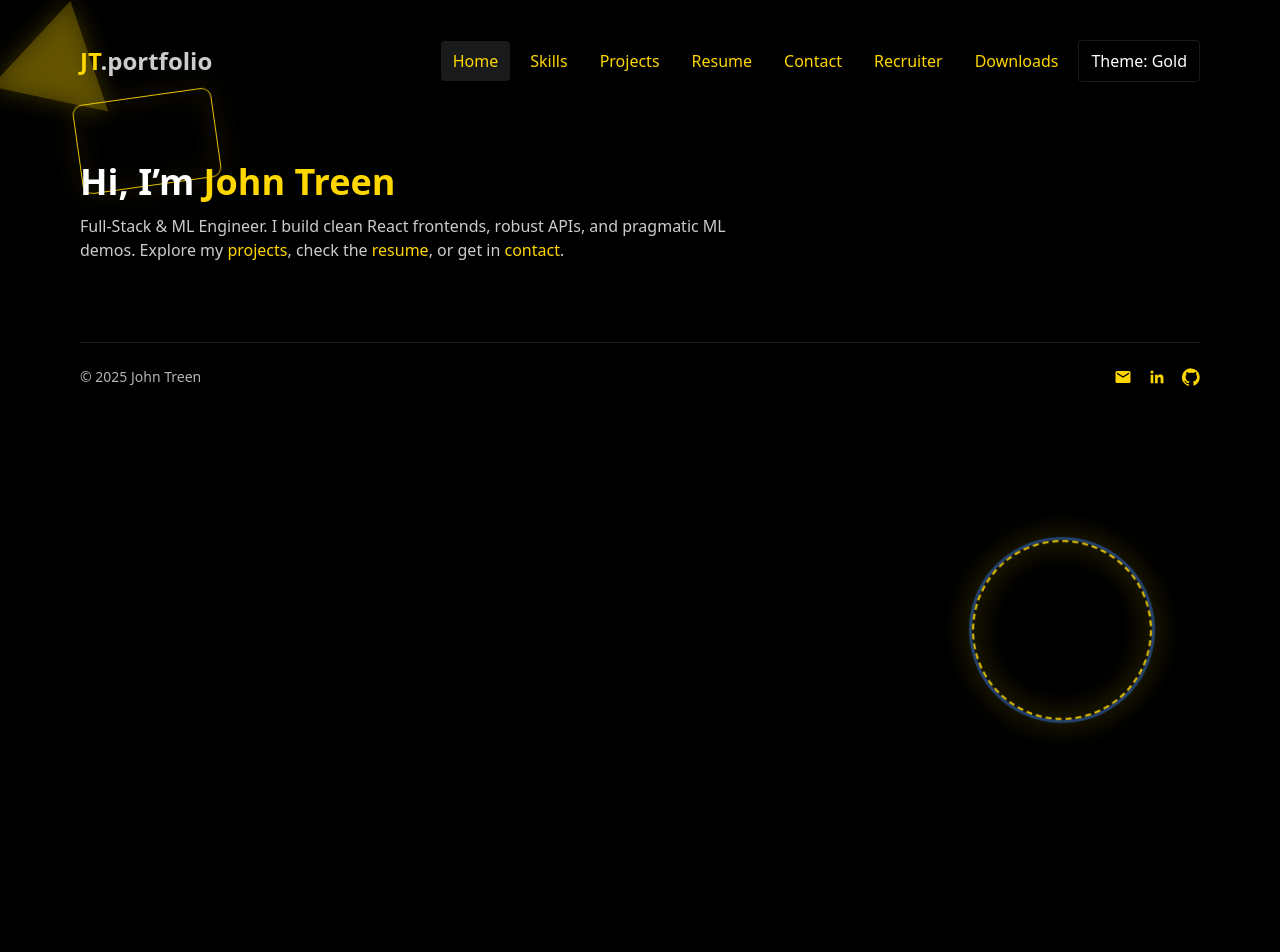
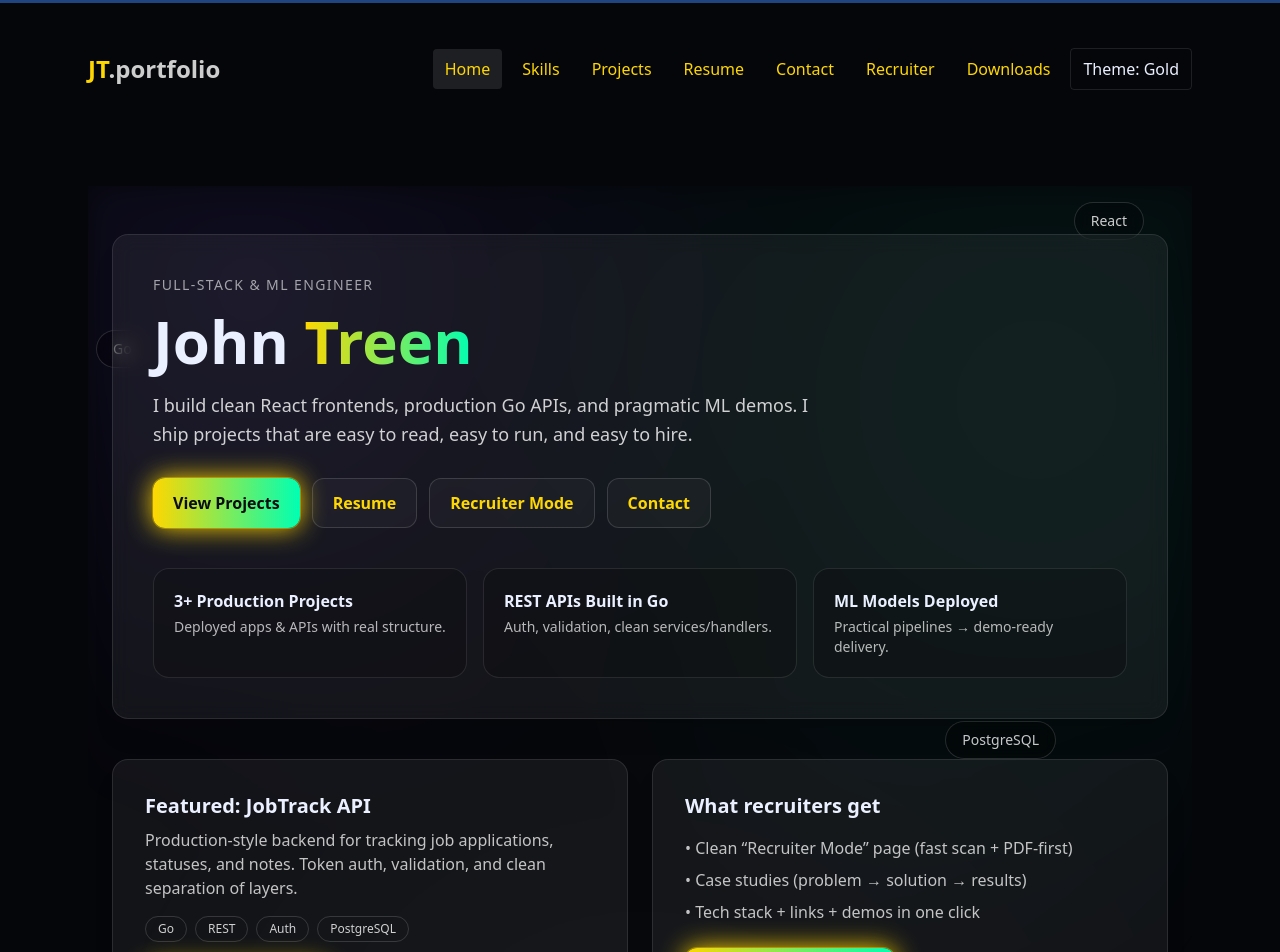
Before and after one commit to Sundog28/treenjohnportfolio, a React (Vite) app: page / in a window 1280 px wide. Shown: the top 952 px of the page. Before the commit the page ends 800 px from the top, so only its background shows below. Built offline with nearby package versions, Linux system fonts and the light colour scheme.

Commit message:
Redesign portfolio and add Vercel SPA rewrite

```diff
--- /dev/null
+++ b/src/components/Hero.tsx
@@ -0,0 +1,44 @@
+export default function Hero() {
+  return (
+    <section className="mx-auto max-w-6xl px-4 py-16">
+      <div className="rounded-2xl border border-white/10 bg-[var(--panel)] p-8 shadow-lg">
+        <p className="text-sm opacity-80">Full-Stack • ML • Go • React</p>
+
+        <h1 className="mt-3 text-4xl font-bold tracking-tight md:text-5xl">
+          John Treen
+          <span className="block text-2xl font-semibold opacity-90 md:text-3xl">
+            Full-Stack & ML Engineer
+          </span>
+        </h1>
+
+        <p className="mt-4 max-w-2xl text-base leading-relaxed opacity-90">
+          I build fast, accessible web apps, production APIs, and practical ML demos.
+          Clean UI, reliable backend, and deployable results.
+        </p>
+
+        <div className="mt-6 flex flex-wrap gap-3">
+          <a
+            href="/projects"
+            className="rounded-xl px-5 py-3 font-semibold bg-[var(--accent)] text-black hover:opacity-90 transition"
+          >
+            View Projects
+          </a>
+
+          <a
+            href="/resume"
+            className="rounded-xl px-5 py-3 font-semibold border border-white/15 hover:bg-white/5 transition"
+          >
+            Resume
+          </a>
+
+          <a
+            href="/recruiter"
+            className="rounded-xl px-5 py-3 font-semibold border border-white/15 hover:bg-white/5 transition"
+          >
+            Recruiter Mode
+          </a>
+        </div>
+      </div>
+    </section>
+  );
+}
--- a/src/pages/Home.tsx
+++ b/src/pages/Home.tsx
@@ -1,12 +1,118 @@
 import React from "react";
-export default function Home(){
+
+export default function Home() {
   return (
-    <section>
-      <h1 className="text-4xl font-extrabold mb-3">Hi, I’m <span style={{color:"var(--accent)"}}>John Treen</span></h1>
-      <p className="text-white/80 max-w-2xl">
-        Full-Stack & ML Engineer. I build clean React frontends, robust APIs, and pragmatic ML demos.
-        Explore my <a href="/projects">projects</a>, check the <a href="/resume">resume</a>, or get in <a href="/contact">contact</a>.
-      </p>
+    <section className="relative overflow-hidden">
+      <div className="pointer-events-none absolute inset-0 -z-10">
+        <div className="absolute inset-0 animated-bg opacity-35" />
+      </div>
+
+      <div className="page">
+        {/* HERO */}
+        <div className="relative">
+          <div className="pointer-events-none absolute -top-8 right-6 hidden md:block">
+            <Pill label="React" className="float-slow" />
+          </div>
+          <div className="pointer-events-none absolute top-24 -left-4 hidden md:block">
+            <Pill label="Go" className="float-med" />
+          </div>
+          <div className="pointer-events-none absolute -bottom-10 right-28 hidden md:block">
+            <Pill label="PostgreSQL" className="float-fast" />
+          </div>
+
+          <div className="card p-10 fade-in-up">
+            <p className="text-sm tracking-widest uppercase text-white/60">
+              Full-Stack & ML Engineer
+            </p>
+
+            <h1 className="mt-4 text-5xl md:text-6xl font-extrabold leading-tight">
+              John{" "}
+              <span className="bg-gradient-to-r from-[var(--accent)] to-[var(--accent2)] bg-clip-text text-transparent">
+                Treen
+              </span>
+            </h1>
+
+            <p className="mt-5 max-w-2xl text-lg text-white/80 leading-relaxed">
+              I build clean React frontends, production Go APIs, and pragmatic ML demos.
+              I ship projects that are easy to read, easy to run, and easy to hire.
+            </p>
+
+            <div className="mt-7 flex flex-wrap gap-3">
+              <a className="btn btn-primary" href="/projects">View Projects</a>
+              <a className="btn" href="/resume">Resume</a>
+              <a className="btn" href="/recruiter">Recruiter Mode</a>
+              <a className="btn" href="/contact">Contact</a>
+            </div>
+
+            {/* Stats */}
+            <div className="mt-10 grid gap-4 md:grid-cols-3">
+              <Kpi title="3+ Production Projects" desc="Deployed apps & APIs with real structure." />
+              <Kpi title="REST APIs Built in Go" desc="Auth, validation, clean services/handlers." />
+              <Kpi title="ML Models Deployed" desc="Practical pipelines → demo-ready delivery." />
+            </div>
+          </div>
+        </div>
+
+        {/* Featured project */}
+        <div className="mt-10 grid gap-6 md:grid-cols-2 fade-in-up delay-150">
+          <div className="card p-8">
+            <h2 className="text-xl font-semibold">Featured: JobTrack API</h2>
+            <p className="mt-2 text-white/75">
+              Production-style backend for tracking job applications, statuses, and notes.
+              Token auth, validation, and clean separation of layers.
+            </p>
+            <div className="mt-4 flex flex-wrap gap-2">
+              <span className="tag">Go</span>
+              <span className="tag">REST</span>
+              <span className="tag">Auth</span>
+              <span className="tag">PostgreSQL</span>
+            </div>
+            <div className="mt-6 flex flex-wrap gap-3">
+              <a className="btn btn-primary" href="/projects">Read Case Studies</a>
+              <a className="btn" href="https://github.com/Sundog28" target="_blank" rel="noreferrer">GitHub</a>
+            </div>
+          </div>
+
+          <div className="card p-8">
+            <h2 className="text-xl font-semibold">What recruiters get</h2>
+            <ul className="mt-4 space-y-2 text-white/75">
+              <li>• Clean “Recruiter Mode” page (fast scan + PDF-first)</li>
+              <li>• Case studies (problem → solution → results)</li>
+              <li>• Tech stack + links + demos in one click</li>
+            </ul>
+            <div className="mt-6">
+              <a className="btn btn-primary" href="/recruiter">Open Recruiter Mode</a>
+            </div>
+          </div>
+        </div>
+
+        {/* Snapshot */}
+        <div className="mt-12 grid gap-6 md:grid-cols-3 fade-in-up delay-300">
+          <Info title="Frontend" body="React • TypeScript • Tailwind • Vite — responsive, accessible UI." />
+          <Info title="Backend" body="Go • REST • Auth • PostgreSQL — clean architecture + validation." />
+          <Info title="ML" body="Python • Pandas • scikit-learn — modeling + deployable demos." />
+        </div>
+      </div>
     </section>
   );
 }
+
+function Pill({ label, className = "" }: { label: string; className?: string }) {
+  return <div className={`rounded-full border border-white/15 bg-black/25 px-4 py-2 text-sm text-white/80 backdrop-blur ${className}`}>{label}</div>;
+}
+function Kpi({ title, desc }: { title: string; desc: string }) {
+  return (
+    <div className="rounded-2xl border border-white/10 bg-black/20 p-5">
+      <div className="font-semibold">{title}</div>
+      <div className="mt-1 text-sm text-white/70">{desc}</div>
+    </div>
+  );
+}
+function Info({ title, body }: { title: string; body: string }) {
+  return (
+    <div className="card p-6">
+      <h3 className="text-lg font-semibold mb-2">{title}</h3>
+      <p className="text-white/70 text-sm">{body}</p>
+    </div>
+  );
+}
--- a/src/styles/index.css
+++ b/src/styles/index.css
@@ -1,24 +1,83 @@
-@tailwind base; @tailwind components; @tailwind utilities;
-/* theme tokens */
-:root{ --bg:#000; --text:#fff; --accent:#ffd700; --panel:rgba(255,255,255,.06); --ring:rgba(255,215,0,.35) }
-.theme-goth{ --bg:#0a0b0c; --text:#e9ebf3; --accent:#9aa0ff; --panel:rgba(255,255,255,.06); --ring:rgba(154,160,255,.35) }
-.theme-matrix{ --bg:#040a07; --text:#e7fef3; --accent:#00ff88; --panel:rgba(0,255,136,.05); --ring:rgba(0,255,136,.35) }
+@tailwind base;
+@tailwind components;
+@tailwind utilities;
+
+/* Futuristic theme tokens */
+:root{
+  --bg:#05060a;
+  --text:#eaf0ff;
+  --muted: rgba(234,240,255,.70);
+  --accent:#7c5cff;              /* neon violet */
+  --accent2:#00ffb3;             /* neon mint */
+  --panel: rgba(255,255,255,.06);
+  --ring: rgba(124,92,255,.40);
+  --ring2: rgba(0,255,179,.28);
+}
+
+/* Optional alternate themes (keep yours if you like) */
+.theme-gold{ --accent:#ffd700; --accent2:#00ffb3; --ring:rgba(255,215,0,.35); }
+.theme-matrix{ --bg:#040a07; --text:#e7fef3; --accent:#00ff88; --accent2:#7c5cff; --panel:rgba(0,255,136,.05); --ring:rgba(0,255,136,.35) }
 
 html,body,#root{height:100%;background:var(--bg);color:var(--text)}
-a{color:var(--accent)}
-.page{ @apply relative z-10 max-w-6xl mx-auto px-4 py-10 }
+a{color:var(--accent); text-decoration:none}
+a:hover{ text-decoration:underline; text-underline-offset:4px }
 
-/* cards & buttons */
-.card{ @apply rounded-xl p-5 shadow-md ring-1 ring-transparent transition; background:var(--panel) }
-.card:hover{ box-shadow:0 0 0 1px var(--ring), 0 0 22px var(--accent) }
-.btn{ @apply inline-flex items-center gap-2 rounded-lg px-4 py-2 font-medium border; border-color:rgba(255,255,255,.12) }
-.btn:hover{ box-shadow:0 0 0 1px var(--ring) }
-.btn-primary{ color:var(--accent); border-color:transparent; box-shadow:0 0 0 1px var(--ring), 0 0 18px var(--accent) }
+.page{ @apply relative z-10 mx-auto max-w-6xl px-6 py-12 }
 
-/* visible floating objects */
-.hud{ position:fixed; inset:0; pointer-events:none; z-index:0 }
-.obj{ position:absolute; filter:drop-shadow(0 0 12px var(--accent)); opacity:.9 }
-.obj.chip{ width:140px; height:90px; border:1px solid var(--accent); border-radius:10px; top:12%; left:6%; transform:rotate(-8deg) }
-.obj.ring{ width:180px; height:180px; border:2px dashed var(--accent); border-radius:999px; bottom:10%; right:10%; animation:spin 18s linear infinite }
-.obj.tri::before{ content:""; position:absolute; width:0; height:0; border-left:60px solid transparent; border-right:60px solid transparent; border-bottom:100px solid var(--accent); top:20%; left:16%; opacity:.25; transform:rotate(12deg) }
-@keyframes spin{ to{ transform:rotate(360deg) } }
+/* Components */
+.card{
+  @apply rounded-2xl border border-white/10 shadow-xl;
+  background: var(--panel);
+  backdrop-filter: blur(10px);
+}
+.card:hover{
+  box-shadow:
+    0 0 0 1px var(--ring),
+    0 0 30px color-mix(in srgb, var(--accent) 35%, transparent);
+}
+
+.btn{
+  @apply inline-flex items-center justify-center gap-2 rounded-xl px-5 py-3 font-semibold transition;
+  border: 1px solid rgba(255,255,255,.14);
+  background: rgba(255,255,255,.03);
+}
+.btn:hover{ background: rgba(255,255,255,.06) }
+.btn-primary{
+  border: 0;
+  color: #0b0d12;
+  background: linear-gradient(90deg, var(--accent), var(--accent2));
+  box-shadow: 0 0 0 1px var(--ring), 0 0 26px var(--accent);
+}
+.tag{
+  @apply rounded-full px-3 py-1 text-xs border border-white/15 text-white/80;
+}
+
+/* Futuristic background */
+.animated-bg{
+  background:
+    radial-gradient(circle at 15% 10%, rgba(124,92,255,.25), transparent 40%),
+    radial-gradient(circle at 85% 20%, rgba(0,255,179,.18), transparent 45%),
+    radial-gradient(circle at 50% 90%, rgba(255,255,255,.08), transparent 55%);
+  filter: blur(18px);
+  animation: bgShift 10s ease-in-out infinite alternate;
+}
+
+@keyframes bgShift{
+  0%{ transform: translate3d(-1%,-1%,0) scale(1); }
+  100%{ transform: translate3d(1%,1%,0) scale(1.03); }
+}
+
+/* Motion */
+.fade-in-up{ animation: fadeInUp 700ms ease-out both; }
+.delay-150{ animation-delay:150ms; }
+.delay-300{ animation-delay:300ms; }
+
+@keyframes fadeInUp{
+  from{ opacity:0; transform: translateY(12px); }
+  to{ opacity:1; transform: translateY(0); }
+}
+
+.float-slow{ animation: floaty 6s ease-in-out infinite; }
+.float-med{ animation: floaty 4.5s ease-in-out infinite; }
+.float-fast{ animation: floaty 3.6s ease-in-out infinite; }
+@keyframes floaty{ 0%,100%{ transform:translateY(0) } 50%{ transform:translateY(-10px) } }
```
Also changed, not shown: 1 other file (tests, documents, lock files or other folders).
